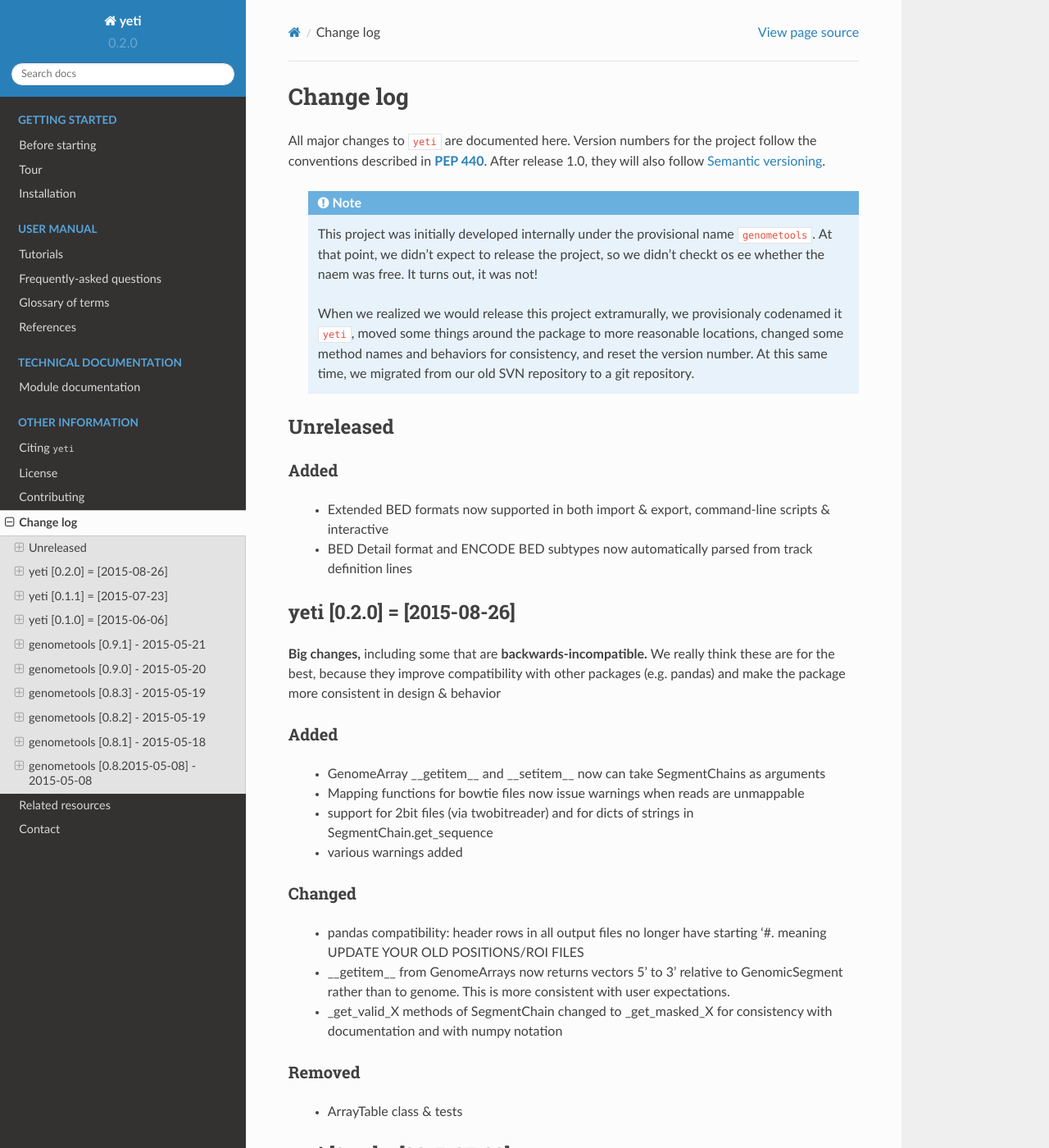
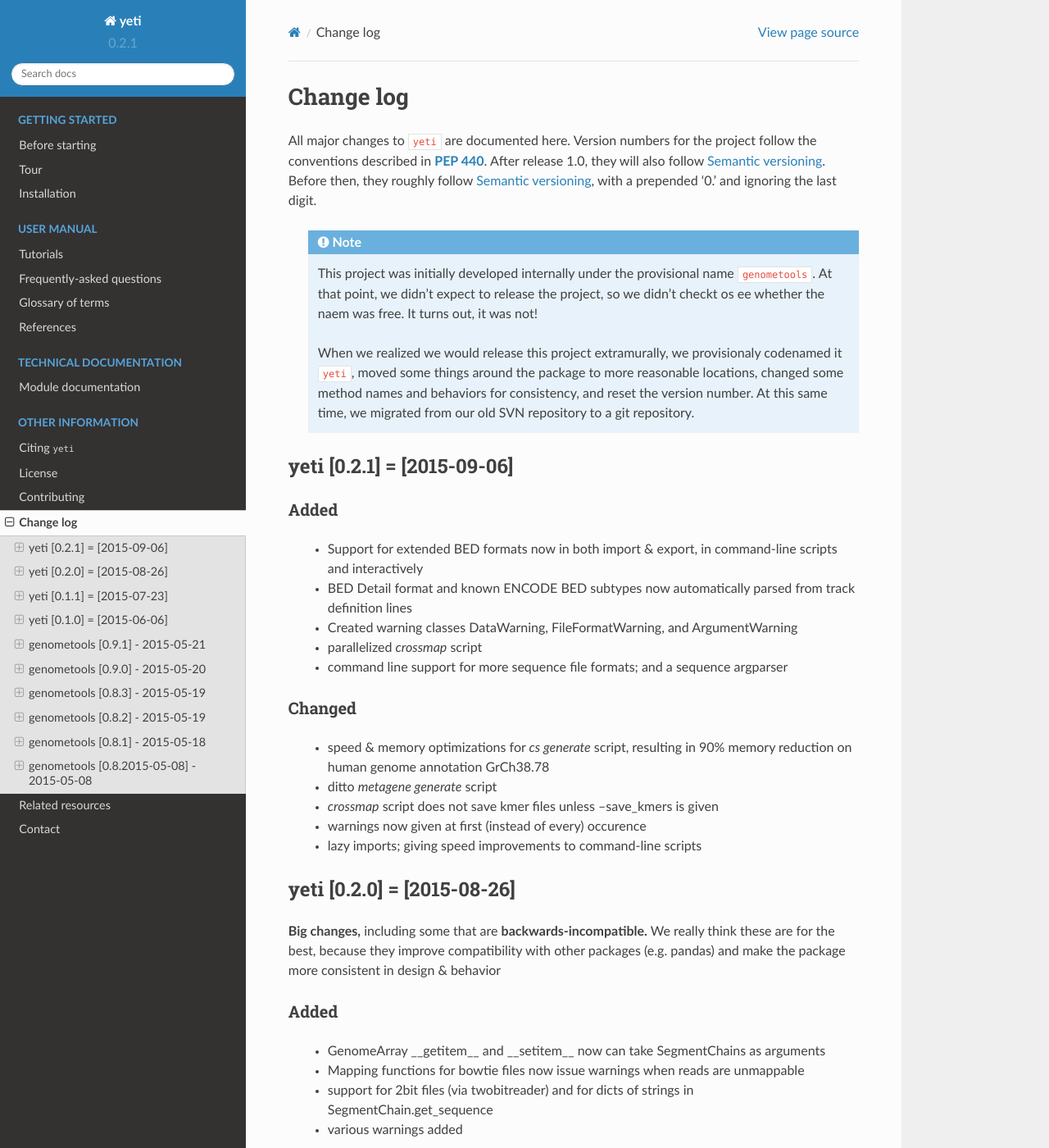
Before and after one commit to joshuagryphon/plastid, a Sphinx documentation site: the page built from docs/source/CHANGES.rst, in a window 1280 px wide and 1400 px high. Shown: the whole window at 82% size. Built offline with Sphinx 7.4.7 and the Read the Docs theme 2.0.0, drawn with Linux system fonts in a browser that asks for light colours.

Commit message:
yeti v0.2.1

```diff
--- a/docs/source/CHANGES.rst
+++ b/docs/source/CHANGES.rst
@@ -3,7 +3,9 @@ Change log
 
 All major changes to ``yeti`` are documented here. Version numbers for the project
 follow the conventions described in :pep:`440`. After release 1.0, they will
-also follow `Semantic versioning <http://semver.org/>`_.
+also follow `Semantic versioning <http://semver.org/>`_. Before then, they roughly
+follow `Semantic versioning <http://semver.org/>`_, with a prepended '0.' and ignoring
+the last digit.
 
  .. note::
 
@@ -19,16 +21,28 @@ also follow `Semantic versioning <http://semver.org/>`_.
     repository to a git repository.
 
 
-Unreleased
-----------
+
+yeti [0.2.1] = [2015-09-06]
+---------------------------
 
 Added
 .....
-  - Extended BED formats now supported in both import & export, command-line
-    scripts & interactive
-  - BED Detail format and ENCODE BED subtypes now automatically parsed
+  - Support for extended BED formats now in both import & export,
+    in command-line scripts and interactively
+  - BED Detail format and known ENCODE BED subtypes now automatically parsed
     from track definition lines
+  - Created warning classes DataWarning, FileFormatWarning, and ArgumentWarning
+  - parallelized `crossmap` script
+  - command line support for more sequence file formats; and a sequence argparser
 
+Changed
+.......
+  - speed & memory optimizations for `cs generate` script, resulting in 90% memory
+    reduction on human genome annotation GrCh38.78
+  - ditto `metagene generate` script
+  - `crossmap` script does not save kmer files unless --save_kmers is given
+  - warnings now given at first (instead of every) occurence
+  - lazy imports; giving speed improvements to command-line scripts
 
 
 yeti [0.2.0] = [2015-08-26]
--- a/yeti/__init__.py
+++ b/yeti/__init__.py
@@ -30,5 +30,5 @@ yeti is divided into the following subpackages:
     ==============    =========================================================
 
 """
-__version__ = "0.2.0"
+__version__ = "0.2.1"
 __author__  = "Joshua Griffin Dunn"
```
Also changed, not shown: CHANGES.rst (+11 -4 lines).
